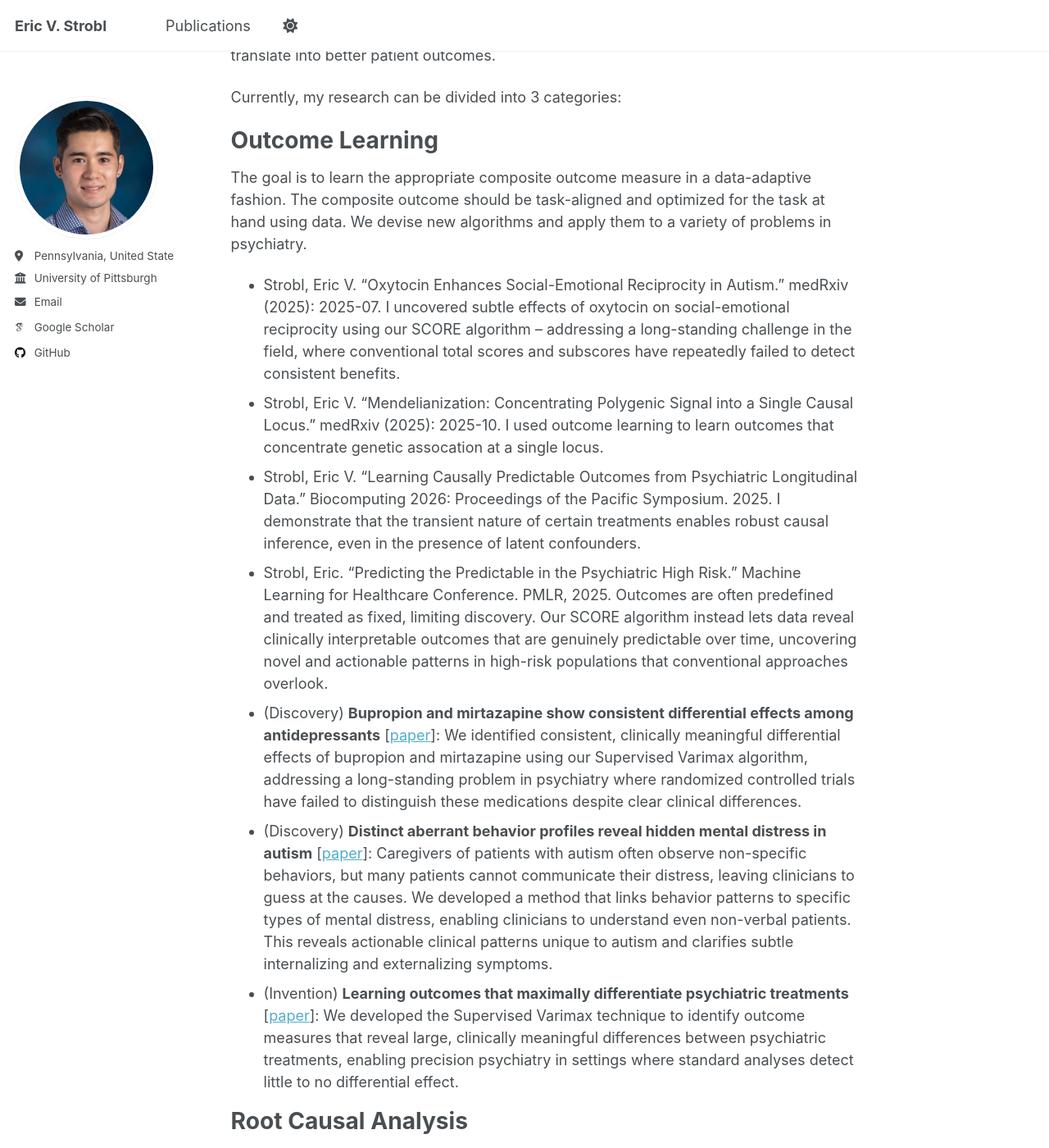
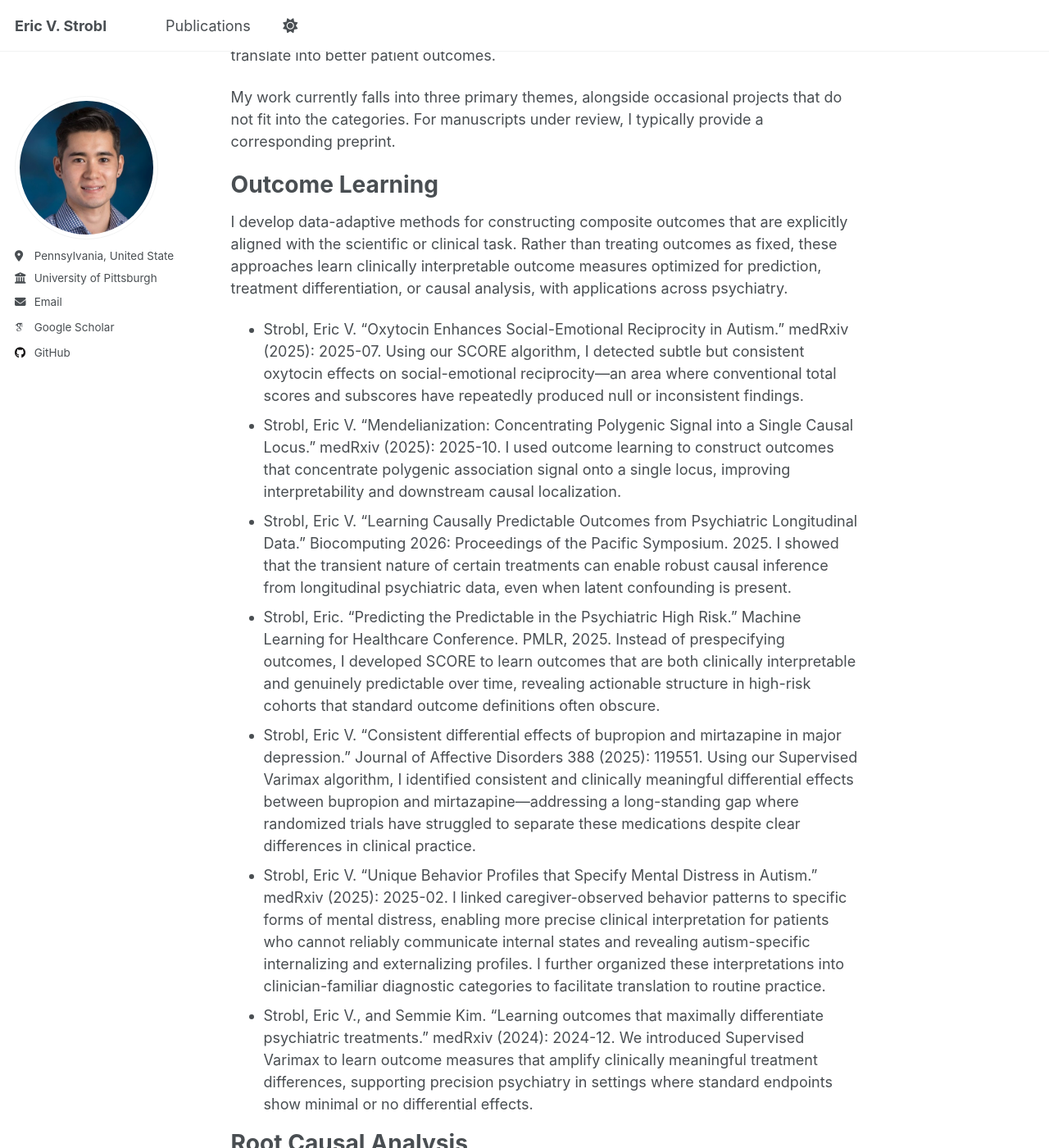
Before and after one commit to ericstrobl/ericstrobl.github.io, a Jekyll site: the page built from _pages/about.md, in a window 1280 px wide and 1400 px high, scrolled down 303 px. Shown: the whole window at 82% size. Built offline with Jekyll 4.4.1, drawn with Linux system fonts in a browser that asks for light colours; some web fonts are replaced; a script that is not in the unit is left out; some of the changed text lies outside the part shown.

Commit message:
Update about.md

```diff
--- a/_pages/about.md
+++ b/_pages/about.md
@@ -9,52 +9,61 @@ redirect_from:
 
 Welcome! I am an Assistant Professor of Biomedical Informatics at the University of Pittsburgh and a practicing child and adolescent psychiatrist in the Center for Autism and Developmental Disorders. My research develops computational methods for treatment discovery, with a natural emphasis on causal discovery and inference. We have created approaches that pinpoint root causes of disease, detect subtle treatment effects in randomized trials, and overcome latent confounding in observational studies. I gravitate toward problems that appear simple but reward deep thought, often yielding solutions that seem obvious only in hindsight. Ultimately, my goal is to produce foundational insights that translate into better patient outcomes.
 
-Currently, my research can be divided into 3 categories:
+My work currently falls into three primary themes, alongside occasional projects that do not fit into the categories. For manuscripts under review, I typically provide a corresponding preprint.
 
 Outcome Learning
 ======
-The goal is to learn the appropriate composite outcome measure in a data-adaptive fashion. The composite outcome should be task-aligned and optimized for the task at hand using data. We devise new algorithms and apply them to a variety of problems in psychiatry.
+I develop data-adaptive methods for constructing composite outcomes that are explicitly aligned with the scientific or clinical task. Rather than treating outcomes as fixed, these approaches learn clinically interpretable outcome measures optimized for prediction, treatment differentiation, or causal analysis, with applications across psychiatry.
 
 - Strobl, Eric V. "Oxytocin Enhances Social-Emotional Reciprocity in Autism." medRxiv (2025): 2025-07.
-I uncovered subtle effects of oxytocin on social-emotional reciprocity using our SCORE algorithm -- addressing a long-standing challenge in the field, where conventional total scores and subscores have repeatedly failed to detect consistent benefits.
+Using our SCORE algorithm, I detected subtle but consistent oxytocin effects on social-emotional reciprocity---an area where conventional total scores and subscores have repeatedly produced null or inconsistent findings.
 - Strobl, Eric V. "Mendelianization: Concentrating Polygenic Signal into a Single Causal Locus." medRxiv (2025): 2025-10.
-I used outcome learning to learn outcomes that concentrate genetic assocation at a single locus.
+I used outcome learning to construct outcomes that concentrate polygenic association signal onto a single locus, improving interpretability and downstream causal localization.
 - Strobl, Eric V. "Learning Causally Predictable Outcomes from Psychiatric Longitudinal Data." Biocomputing 2026: Proceedings of the Pacific Symposium. 2025.
-I demonstrate that the transient nature of certain treatments enables robust causal inference, even in the presence of latent confounders.
+I showed that the transient nature of certain treatments can enable robust causal inference from longitudinal psychiatric data, even when latent confounding is present.
 - Strobl, Eric. "Predicting the Predictable in the Psychiatric High Risk." Machine Learning for Healthcare Conference. PMLR, 2025.
-Outcomes are often predefined and treated as fixed, limiting discovery. Our SCORE algorithm instead lets data reveal clinically interpretable outcomes that are genuinely predictable over time, uncovering novel and actionable patterns in high-risk populations that conventional approaches overlook.
-- (Discovery) **Bupropion and mirtazapine show consistent differential effects among antidepressants** [[paper](https://www.sciencedirect.com/science/article/pii/S0165032725009930)]: We identified consistent, clinically meaningful differential effects of bupropion and mirtazapine using our Supervised Varimax algorithm, addressing a long-standing problem in psychiatry where randomized controlled trials have failed to distinguish these medications despite clear clinical differences.
-- (Discovery) **Distinct aberrant behavior profiles reveal hidden mental distress in autism** [[paper](https://www.medrxiv.org/content/10.1101/2025.02.01.25321517v2)]: Caregivers of patients with autism often observe non-specific behaviors, but many patients cannot communicate their distress, leaving clinicians to guess at the causes. We developed a method that links behavior patterns to specific types of mental distress, enabling clinicians to understand even non-verbal patients. This reveals actionable clinical patterns unique to autism and clarifies subtle internalizing and externalizing symptoms.
-- (Invention) **Learning outcomes that maximally differentiate psychiatric treatments** [[paper](https://www.medrxiv.org/content/10.1101/2024.12.03.24318424v4)]: We developed the Supervised Varimax technique to identify outcome measures that reveal large, clinically meaningful differences between psychiatric treatments, enabling precision psychiatry in settings where standard analyses detect little to no differential effect.
+Instead of prespecifying outcomes, I developed SCORE to learn outcomes that are both clinically interpretable and genuinely predictable over time, revealing actionable structure in high-risk cohorts that standard outcome definitions often obscure.
+- Strobl, Eric V. "Consistent differential effects of bupropion and mirtazapine in major depression." Journal of Affective Disorders 388 (2025): 119551.
+Using our Supervised Varimax algorithm, I identified consistent and clinically meaningful differential effects between bupropion and mirtazapine---addressing a long-standing gap where randomized trials have struggled to separate these medications despite clear differences in clinical practice.
+- Strobl, Eric V. "Unique Behavior Profiles that Specify Mental Distress in Autism." medRxiv (2025): 2025-02.
+I linked caregiver-observed behavior patterns to specific forms of mental distress, enabling more precise clinical interpretation for patients who cannot reliably communicate internal states and revealing autism-specific internalizing and externalizing profiles. I further organized these interpretations into clinician-familiar diagnostic categories to facilitate translation to routine practice.
+- Strobl, Eric V., and Semmie Kim. "Learning outcomes that maximally differentiate psychiatric treatments." medRxiv (2024): 2024-12.
+We introduced Supervised Varimax to learn outcome measures that amplify clinically meaningful treatment differences, supporting precision psychiatry in settings where standard endpoints show minimal or no differential effects.
 
 Root Causal Analysis
 ======
-Theory that formalizes what root causes are in the context of biomedicine, and methods that detect them automatically from data. We have applied this to genetic, transcriptomic, and neuroimaging data thus far.
+I formalize ``root causes'' in biomedical systems and develop methods to detect them directly from data. Conceptually, these methods aim to identify the initiating drivers of disease processes across genetic, transcriptomic, and neuroimaging modalities.
 
 - Strobl, Eric V. "Extracting Root-Causal Brain Activity Driving Psychopathology from Resting State fMRI." arXiv preprint arXiv:2602.07233 (2026).
-We extended root causal analysis beyond clinic and -omic type data to resting state fMRI.
+I extended root causal analysis to resting-state fMRI, proposing a framework for isolating brain activity patterns that initiate psychopathology-related processes rather than reflecting downstream consequences.
 - Strobl, Eric V., and Eric Gamazon. "Discovering root causal genes with high-throughput perturbations." Elife 13 (2025): RP100949.
 We introduced the first method to identify root causal genes -- the initial expression changes driving disease -- by learning causal gene order from Perturb-seq data and transferring it to bulk RNA-seq, enabling precise patient-specific discovery of disease origins.
 - Strobl, Eric V., and Eric R. Gamazon. "Transcriptome-wide root causal inference." PLOS Computational Biology 21.9 (2025): e1013461.
-We created a method that does not rely on Perturb-seq but instead uses genetic data as instrumental variables to discovery root causal genes.
+We developed a transcriptome-wide approach that uses genetic variation as instrumental variables to infer root causal genes without requiring Perturb-seq data.
 - Strobl, Eric V., and Thomas A. Lasko. "Identifying patient-specific root causes with the heteroscedastic noise model." Journal of Computational Science 72 (2023): 102099.
-We developed an algorithm called GRCI that can discover the root causes of a target variable with heteroscedastic noise. We also derived the conditions when a heteroscedastic noise causal model is uniquely identifiable.
+We developd GRCI for identifying patient-specific root causes under heteroscedastic noise and derived identifiability conditions showing when this causal model is uniquely recoverable.
 - Strobl, Eric V., Thomas A. Lasko, and Eric R. Gamazon. "Mitigating pathogenesis for target discovery and disease subtyping." Computers in biology and medicine 171 (2024): 108122.
-We connected root causal analysis to the medical study of pathogenesis, and introduced an algorithm that estimates the difference of root causal effects under intervention vs no intervention.
+We connected root causal analysis to pathogenesis and introduced an estimator for how root causal effects change under intervention versus no intervention, supporting both target discovery and disease subtyping.
 - Strobl, Eric V. "Counterfactual formulation of patient-specific root causes of disease." Journal of Biomedical Informatics 150 (2024): 104585.
-I connected how physicians conceptualize root causes to a mathematical definition of patient-specific root causes of disease at the counterfactual level (highest level of Pearl's ladder).
+I formalized patient-specific root causes at the counterfactual level, aligning clinical notions of a root cause with a precise causal definition at the top rung of Pearl's ladder.
 - Strobl, Eric V., and Thomas A. Lasko. "Identifying patient-specific root causes of disease." Proceedings of the 13th ACM International Conference on Bioinformatics, Computational Biology and Health Informatics. 2022.
-We defined root causes of disease and introduced the first efficient way of discovering them using the LiNGAM model.
+We defined patient-specific root causes and presented the first efficient discovery method in this setting, leveraging LiNGAM to enable practical estimation.
 - Strobl, Eric, and Thomas A. Lasko. "Sample-specific root causal inference with latent variables." Conference on Causal Learning and Reasoning. PMLR, 2023.
-We generalized the above paper with LiNGAM to accodomate latent variables.
+We generalized the above LiNGAM-based approach to accommodate latent variables, expanding applicability to more realistic biomedical settings where unmeasured factors are unavoidable.
 
 Causal Discovery
 ======
-Methods that discovery causal graphs from data under progressively weaker and realistic assumptions.
+I develop causal discovery methods for learning causal graphs from observational data under progressively weaker and more realistic assumptions, including missingness, selection effects, latent variables, cycles, and distributional heterogeneity.
 
 - Strobl, Eric V., Kun Zhang, and Shyam Visweswaran. "Approximate kernel-based conditional independence tests for fast non-parametric causal discovery." Journal of Causal Inference 7.1 (2019): 20180017.
-We developed very fast conditional independence tests to enable non-parametric causal discovery.
+We designed computationally efficient kernel-based conditional independence tests that make nonparametric causal discovery feasible at larger scales.
 - Strobl, Eric V., Shyam Visweswaran, and Peter L. Spirtes. "Fast causal inference with non-random missingness by test-wise deletion." International journal of data science and analytics 6.1 (2018): 47-62.
-We make causal discovery algorithms sample efficient with test-wise deletion (only deleting samples needed for each test) by conceptualizing missingness as a second layer of selection bias.
+We improved sample efficiency by deleting only the observations required for each conditional independence test, treating missingness as an additional layer of selection bias.
 - Strobl, Eric V. "A constraint-based algorithm for causal discovery with cycles, latent variables and selection bias." International Journal of Data Science and Analytics 8.1 (2019): 33-56.
-I developed a constraint-based algorithm that can handle cycles, latent variables and selection bias simultaneously.
+I introduced a constraint-based algorithm that jointly handles cycles, latent variables, and selection bias.
+- Strobl, Eric V. "Causal discovery with a mixture of DAGs." Machine Learning 112.11 (2023): 4201-4225.
+I extended causal discovery to settings generated by mixtures of DAGs and reinterpreted cycles as regime switching rather than equilibrium SEM structure.
+- Strobl, Eric V. "Automated hyperparameter selection for the PC algorithm." Pattern Recognition Letters 151 (2021): 288-293.
+I proposed a stability-based modification to PC that selects the significance threshold automatically, reducing sensitivity to arbitrary hyperparameter choices and improving robustness in practice.
+- Strobl, Eric V., Peter L. Spirtes, and Shyam Visweswaran. "Estimating and controlling the false discovery rate of the pc algorithm using edge-specific p-values." ACM Transactions on Intelligent Systems and Technology (TIST) 10.5 (2019): 1-37.
+We derived edge-specific p-value bounds for PC and use them to control false discoveries, enabling more principled uncertainty quantification in learned causal graphs.
```
